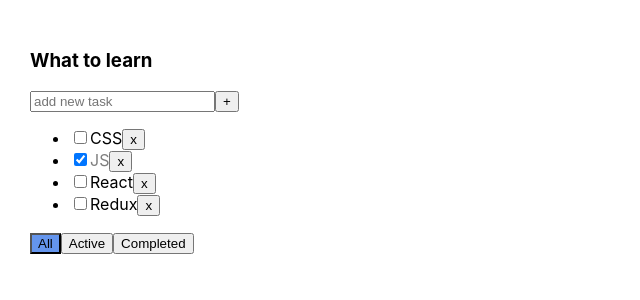
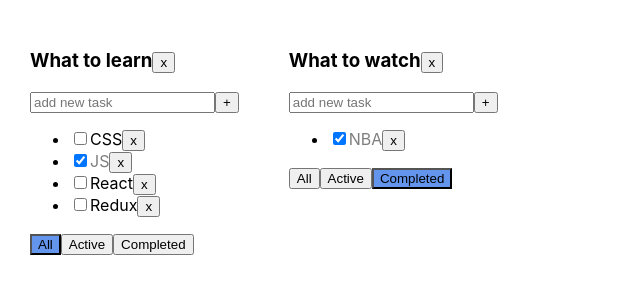
Before and after one commit to DmitryYug/IT-Kamasutra_Todolist, a React (Create React App) app: page / in a window 1280 px wide. Shown: the top 300 px of the page, without its empty margins (0-640 px from the left). Built offline with nearby package versions, Linux system fonts and the light colour scheme.

Commit message:
Todolist for students 05-done

```diff
--- a/src/App.tsx
+++ b/src/App.tsx
@@ -6,49 +6,108 @@ import { v1 } from 'uuid';
 
 
 export type TaskFilterType = 'all' | 'active' | 'completed'
+type TodolistsTypes = {
+    id: string,
+    title: string,
+    filter: TaskFilterType
+}
 
 function App() {
 
-
-    let [tasks, setTasks] = useState<Array<TaskType>>([
-        {id: v1(), title:"CSS", isDone: false},
-        {id: v1(), title:"JS", isDone: true},
-        {id: v1(), title:"React", isDone: false},
-        {id: v1(), title:"Redux", isDone: false},
+//States
+    let todolist1Id = v1()
+    let todolist2Id = v1()
+    let [todolists, setTodolists] = useState<Array<TodolistsTypes>> ([
+        {id: todolist1Id, title:"What to learn", filter: 'all'},
+        {id: todolist2Id, title:"What to watch", filter: 'completed'}
     ])
-
+    let [allTasksObj, setAllTasksObj] = useState({
+        [todolist1Id]: [
+            {id: v1(), title:"CSS", isDone: false},
+            {id: v1(), title:"JS", isDone: true},
+            {id: v1(), title:"React", isDone: false},
+            {id: v1(), title:"Redux", isDone: false},
+        ],
+        [todolist2Id]: [
+            {id: v1(), title:"Batman", isDone: false},
+            {id: v1(), title:"NBA", isDone: true},
+            {id: v1(), title:"It-kamasutra", isDone: false},
+        ]
+    })
 
 //Adding
-    function addTasks (newTaskValue: string) {
-        let newTask = {id: v1(), title: newTaskValue, isDone: false}
-        let newTasksArr = [newTask, ...tasks]
-        setTasks(newTasksArr)
+    function addTasks (newTaskValue: string, todolistId: string) {
+        let newTaskObj = {id: v1(), title: newTaskValue, isDone: false}
+        let tasksArr = allTasksObj[todolistId]
+        let newTasksArr = [newTaskObj, ...tasksArr]
+        allTasksObj[todolistId] = newTasksArr
+        setAllTasksObj({...allTasksObj})
     }
 
 //Removing
-    function removeTask (id: string) {
-        let removeTaskFilteredTasksArr = tasks.filter (tasksObj => tasksObj.id !== id)
-        setTasks(removeTaskFilteredTasksArr)
+    function removeTask (taskId: string, todolistId: string) {
+        let tasks = allTasksObj[todolistId]
+        let removedTaskFilteredArr = tasks.filter(tasksObj => tasksObj.id !== taskId)
+        allTasksObj[todolistId] = removedTaskFilteredArr
+        setAllTasksObj({...allTasksObj})
+    }
+    function removeTDL (todolistId: string) {
+        let filteredTDLs = todolists.filter(tl => tl.id !== todolistId)
+        setTodolists(filteredTDLs)
+        delete allTasksObj[todolistId]
+        setAllTasksObj({...allTasksObj})
+    }
+
+//Filter
+    const onFilter = (filter: TaskFilterType, todolistId: string) => {
+        const currentTodolist = todolists.find(tl => tl.id === todolistId)
+        if (currentTodolist) {
+            currentTodolist.filter = filter
+        }
+        setTodolists([...todolists])
     }
 
 //Checkbox
-    function checkBoxChange (taskId: string, checked: boolean) {
-        console.log(taskId, checked)
-        let task = tasks.find (t => taskId === t.id)
-        if (task) {task.isDone = checked}
-        setTasks([...tasks])
+    function checkBoxChange (todolistId: string, taskId: string, checked: boolean) {
+        // console.log(taskId, checked)
+        let tasksArr = allTasksObj[todolistId]
+        let currentTask = tasksArr.find (t => taskId === t.id)
+        if (currentTask) {
+            currentTask.isDone = checked
+            setAllTasksObj({...allTasksObj})
+        }
     }
 
+//Elements + Filter
+    const todolistElements = todolists.map(tl => {
+
+        let filteredTasksForTodolist = allTasksObj[tl.id]
+        if (tl.filter === 'completed') {
+            filteredTasksForTodolist = filteredTasksForTodolist.filter(tasksObj => tasksObj.isDone)
+        }
+        if (tl.filter === 'active') {
+            filteredTasksForTodolist = filteredTasksForTodolist.filter(tasksObj => !tasksObj.isDone)
+        }
+
+        return (
+            <Todolist
+                key={tl.id}
+                todolistId={tl.id}
+                title={tl.title}
+                tasks={filteredTasksForTodolist}
+                removeTask ={removeTask}
+                addTasks={addTasks}
+                onFilter={onFilter}
+                checkBoxChange={checkBoxChange}
+                filter={tl.filter}
+                removeTDL={removeTDL}
+                />
+            )
+    })
 
     return (
         <div className="App">
-            <Todolist
-                title="What to learn"
-                tasks={tasks}
-                removeTask ={removeTask}
-                addTasks={addTasks}
-                checkBoxChange={checkBoxChange}
-                />
+            {todolistElements}
         </div>
     );
 }
--- a/src/components/Todolist.module.css
+++ b/src/components/Todolist.module.css
@@ -3,7 +3,7 @@
     background: coral;
 }
 
-.activefilter {
+.activeFilter {
     background: cornflowerblue;
 }
 .isDone {
--- a/src/components/Todolist.tsx
+++ b/src/components/Todolist.tsx
@@ -2,44 +2,39 @@ import React, {ChangeEvent, useState} from "react";
 import {TaskFilterType} from "../App";
 import classes from './Todolist.module.css'
 
+//PropsTypes
 export type TaskType = {
     id: string,
     title: string,
     isDone: boolean,
 }
-
 type PropsType = {
+    todolistId: string
     title: string
     tasks: Array<TaskType>
-    removeTask: (id: string) => void
-    addTasks: (newTaskValue: string) => void
-    checkBoxChange: (taskId: string, checked: boolean) => void
+    removeTask: (taskId: string, todolistId: string) => void
+    addTasks: (newTaskValue: string, tlId: string) => void
+    onFilter: (filter: TaskFilterType, todolistId: string) => void
+    checkBoxChange: (todolistId: string, taskId: string, checked: boolean) => void
+    filter: TaskFilterType
+    removeTDL: (todolistId: string) => void
 }
 
 
 const Todolist: React.FC<PropsType> = (
-    {title, tasks, removeTask, addTasks, checkBoxChange}) => {
+    {todolistId,title, tasks, filter ,
+        removeTask, onFilter, addTasks, checkBoxChange, removeTDL}) => {
 
 //States
-    let [filter, setFilter] = useState<TaskFilterType>('all')
     let [newTaskValue, setNewTask] = useState('')
     let [error, setError] = useState('')
 
 //Filter
-    let filteredTasks = tasks
-    if (filter === 'completed') {
-        filteredTasks = tasks.filter(tasksObj => tasksObj.isDone)
-    }
-    if (filter === 'active') {
-        filteredTasks = tasks.filter(tasksObj => !tasksObj.isDone)
-    }
-
     const onFilterHandler = (filter: TaskFilterType) => {
-        setFilter(filter)
+        onFilter(filter, todolistId)
     }
 
 //Adding
-
     const addTaskOnclickHandler = () => {
         if (newTaskValue.trim() === '') {
             setError('! No tasks added !')
@@ -47,7 +42,7 @@ const Todolist: React.FC<PropsType> = (
         } else {
             setError('')
         }
-        addTasks(newTaskValue)
+        addTasks(newTaskValue, todolistId)
         setNewTask('')
     }
     const onKeyPressHandler = (e: any) => {
@@ -58,39 +53,39 @@ const Todolist: React.FC<PropsType> = (
             } else {
                 setError('')
             }
-            addTasks(newTaskValue)
+            addTasks(newTaskValue, todolistId)
             setNewTask('')
         }
     }
-
     const onChangeHandler = (e: ChangeEvent<HTMLInputElement>) => {
         setError('')
         setNewTask(e.currentTarget.value)
     }
 
 //Errors
-
     const currentClass = error ? classes.error : ''
 
-
 //Removing
-    const onRemoveTask = (tId: string) => {
-        removeTask(tId)
+    const onRemoveTask = (taskId: string, todolistId: string) => {
+        removeTask(taskId, todolistId)
+    }
+    const onRemoveTDL = () => {
+        removeTDL(todolistId)
     }
 
 
-//Elements + checkbox
-    const taskElements = filteredTasks.map((tasksObj) => {
+//Elements + checkbox + removing
+    const taskElements = tasks.map((tasksObj) => {
 
         const checkBoxOnChangeHandler = (e: ChangeEvent<HTMLInputElement>) => {
-            checkBoxChange(tasksObj.id, e.currentTarget.checked)
+            checkBoxChange(todolistId, tasksObj.id, e.currentTarget.checked)
         }
 
         return (
             <li key={tasksObj.id}>
                 <input type="checkbox" checked={tasksObj.isDone} onChange={checkBoxOnChangeHandler}/>
                 <span className={tasksObj.isDone ? classes.isDone : ''}>{tasksObj.title}</span>
-                <button onClick={() => onRemoveTask(tasksObj.id)}>х</button>
+                <button onClick={() => onRemoveTask(tasksObj.id, todolistId)}>х</button>
             </li>
         )
     })
@@ -100,7 +95,10 @@ const Todolist: React.FC<PropsType> = (
 //JSX
     return (
         <div>
-            <h3>{title}</h3>
+            <h3>
+                {title}
+                <button onClick={onRemoveTDL}>x</button>
+            </h3>
             <div>
                 <input
                     placeholder='add new task'
@@ -109,16 +107,16 @@ const Todolist: React.FC<PropsType> = (
                     onKeyPress={onKeyPressHandler}
                     className={currentClass}
                 />
-                <button onClick={addTaskOnclickHandler}> +</button>
+                <button onClick={addTaskOnclickHandler}>+</button>
                 <div>{error}</div>
             </div>
             <ul>
                 {taskElements}
             </ul>
             <div>
-                <button className={filter === 'all' ? classes.activefilter : ''} onClick={() => onFilterHandler('all')}>All</button>
-                <button className={filter === 'active' ? classes.activefilter : ''} onClick={() => onFilterHandler('active')}>Active</button>
-                <button className={filter === 'completed' ? classes.activefilter : ''} onClick={() => onFilterHandler('completed')}>Completed</button>
+                <button className={filter === 'all' ? classes.activeFilter : ''} onClick={() => onFilterHandler('all')}>All</button>
+                <button className={filter === 'active' ? classes.activeFilter : ''} onClick={() => onFilterHandler('active')}>Active</button>
+                <button className={filter === 'completed' ? classes.activeFilter : ''} onClick={() => onFilterHandler('completed')}>Completed</button>
             </div>
         </div>
     )
```
